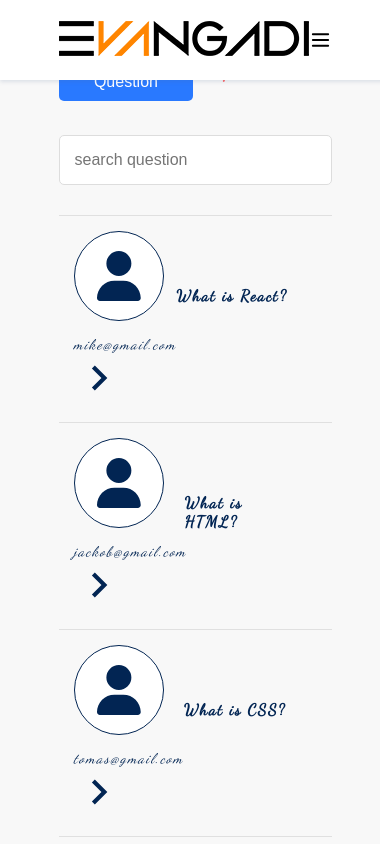
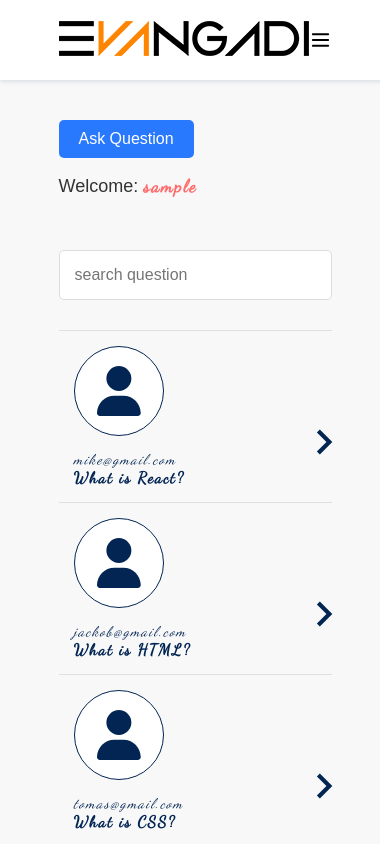
Before and after one commit to ibsa-eng/Evangdi-Forum, a React (Vite) app in the folder client/: page / in a window 390 px wide. Shown: the top 844 px of the page. Built offline with nearby package versions, Linux system fonts and the light colour scheme; no server answers; sample sign-in values are in the browser's storage; a web font is replaced by a local one.

Commit message:
Responsive home page

```diff
--- a/client/src/components/QuestionCard/QuestionCard.jsx
+++ b/client/src/components/QuestionCard/QuestionCard.jsx
@@ -42,7 +42,7 @@ function QuestionCard() {
           Ask Question
         </button>
         <p className={classes.welcome__text}>
-          Welcome: <span className={classes.username}>{user.username}</span>
+          Welcome: <span className={classes.username}>{user?.username}</span>
         </p>
       </div>
 
--- a/client/src/components/QuestionCard/QuestionCard.module.css
+++ b/client/src/components/QuestionCard/QuestionCard.module.css
@@ -2,7 +2,7 @@
 
 .page__container {
   width: 70%;
-  margin: 8% auto 20px auto;
+  margin: 120px auto 20px auto;
   min-height: 70vh;
 }
 
@@ -11,6 +11,7 @@
   justify-content: space-between;
   align-items: center;
   margin-bottom: 20px;
+  /* width: 100%; */
 }
 
 .ask__button {
@@ -60,14 +61,17 @@
   align-items: center;
   flex-wrap: wrap;
   padding: 15px;
-  background-color: transparent; /* Default container background */
+  background-color: transparent;
+  /* Default container background */
   border-top: 1px solid #e0e0e0;
-  transition: background-color 0.3s ease; /* Smooth transition */
+  transition: background-color 0.3s ease;
+  /* Smooth transition */
   cursor: pointer;
 }
 
 .question__container:hover {
-  background-color: #f5f5f5; /* Background color on hover */
+  background-color: #f5f5f5;
+  /* Background color on hover */
 }
 
 .user__and__question {
@@ -115,7 +119,8 @@
 
 .user__email {
   font-size: 14px;
-  color: #022553; /* Default email color */
+  color: #022553;
+  /* Default email color */
   font-style: italic;
   margin-top: 15px;
 }
@@ -123,15 +128,31 @@
 .user__question {
   font-size: 16px;
   font-weight: bold;
-  color: #022553; /* Default question color */
+  color: #022553;
+  /* Default question color */
 }
 
 .bold__arrow {
   font-size: 34px;
-  color: #022553; /* Default arrow color */
+  color: #022553;
+  position: absolute;
+  /* Default arrow color */
   transition: transform 0.3s ease;
 }
 
 .question__container:hover .bold__arrow {
   transform: translateX(15px);
 }
+
+@media (max-width: 765px) {
+  .question__header {
+    flex-direction: column;
+    align-items: flex-start;
+    gap: 15px;
+  }
+
+  .user__and__question {
+    flex-direction: column;
+  }
+
+}
```
Also changed, not shown: 1 other file (tests, documents, lock files or other folders).
